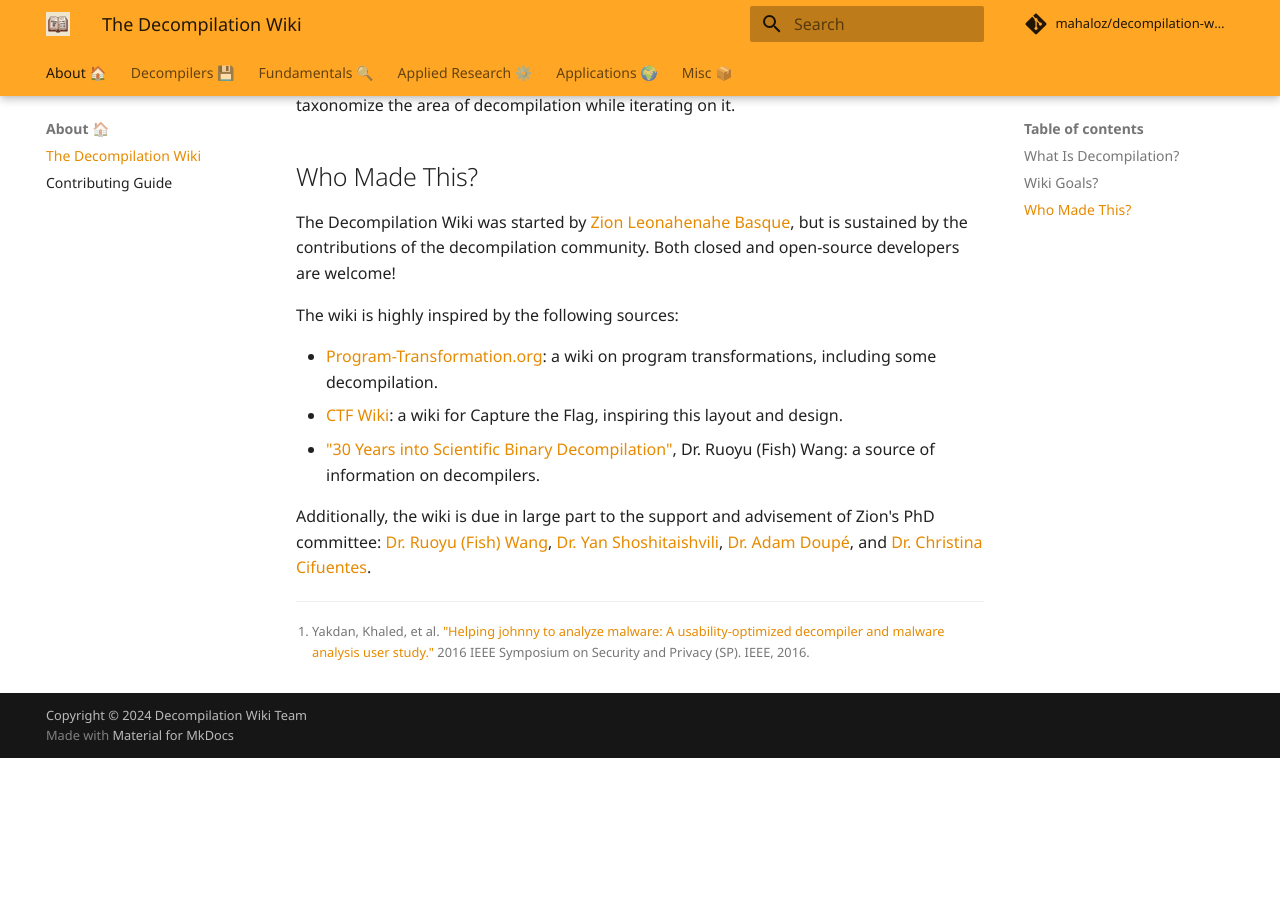
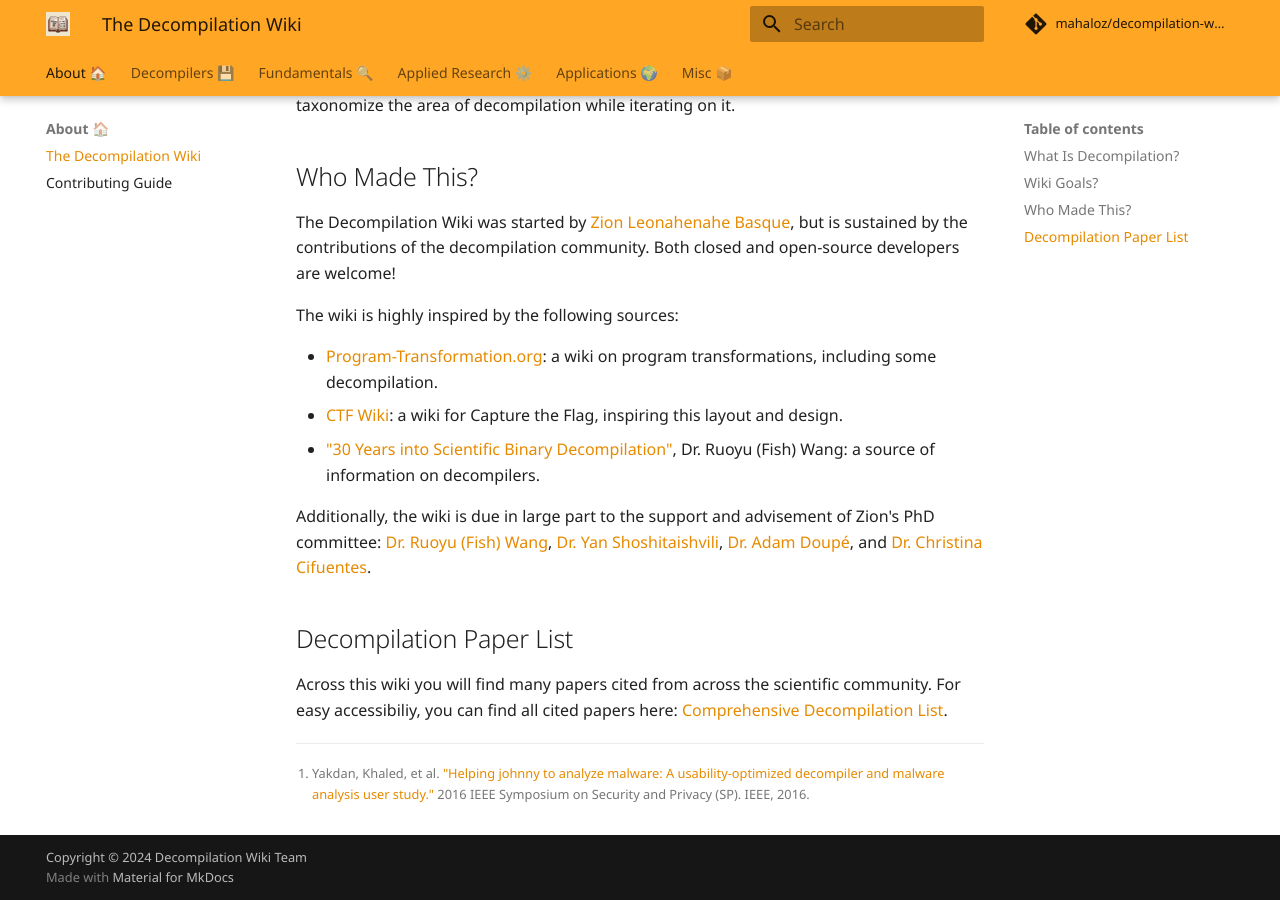
Before and after one commit to mahaloz/decompilation-wiki, an MkDocs documentation site: the page built from docs/index.md, in a window 1280 px wide and 900 px high, scrolled down 1417 px. Built offline with MkDocs 1.6.1 and Material for MkDocs 9.7.7, drawn with Linux system fonts in a browser that asks for light colours; comment, search, counter and statistics services are not loaded; before the commit the page ends 2175 px from its top, so only the background shows below that.

Commit message:
Add decompilation paper list

```diff
--- a/docs/index.md
+++ b/docs/index.md
@@ -51,4 +51,8 @@ The wiki is highly inspired by the following sources:
 
 Additionally, the wiki is due in large part to the support and advisement of Zion's PhD committee: [Dr. Ruoyu (Fish) Wang](https://ruoyuwang.me/), [Dr. Yan Shoshitaishvili](http://yancomm.net/), [Dr. Adam Doupé](https://adamdoupe.com/), and [Dr. Christina Cifuentes](https://labs.oracle.com/pls/apex/f?p=labs:bio:0:21).
 
+## Decompilation Paper List
+Across this wiki you will find many papers cited from across the scientific community.
+For easy accessibiliy, you can find all cited papers here: [Comprehensive Decompilation List](https://docs.google.com/spreadsheets/d/13QUqON6cwNADk-2E1hwiKxXeCd0ESXUmkA9_dweCESM/edit?usp=sharing).
+
 [^1]: Yakdan, Khaled, et al. ["Helping johnny to analyze malware: A usability-optimized decompiler and malware analysis user study."](https://ieeexplore.ieee.org/stamp/stamp.jsp?arnumber=7546501&casa_token=Pl69lA763yoAAAAA:0rH6AIEbiBhbUGGaSvJvhaYeFEaWPnIifVHceQTGkd_k4NQK6EDH_zcytY-I-W6OE5oHbdU) 2016 IEEE Symposium on Security and Privacy (SP). IEEE, 2016.
```
Also changed, not shown: README.md (+4 -0 lines), docs/contributing.md (+1 -0 lines).
